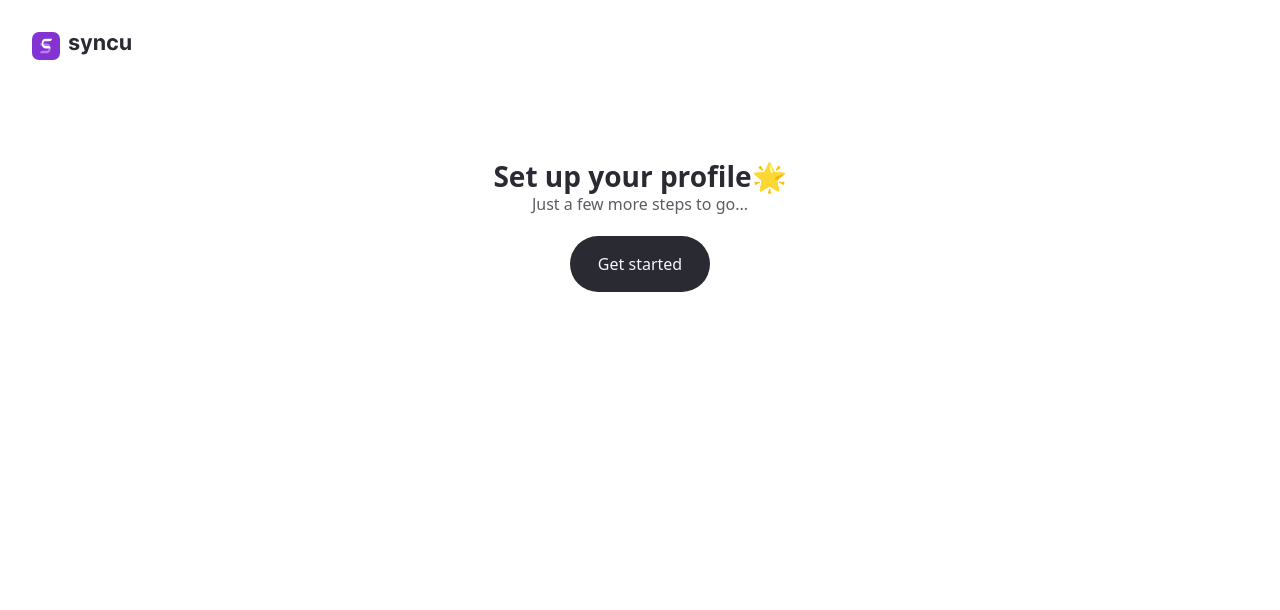
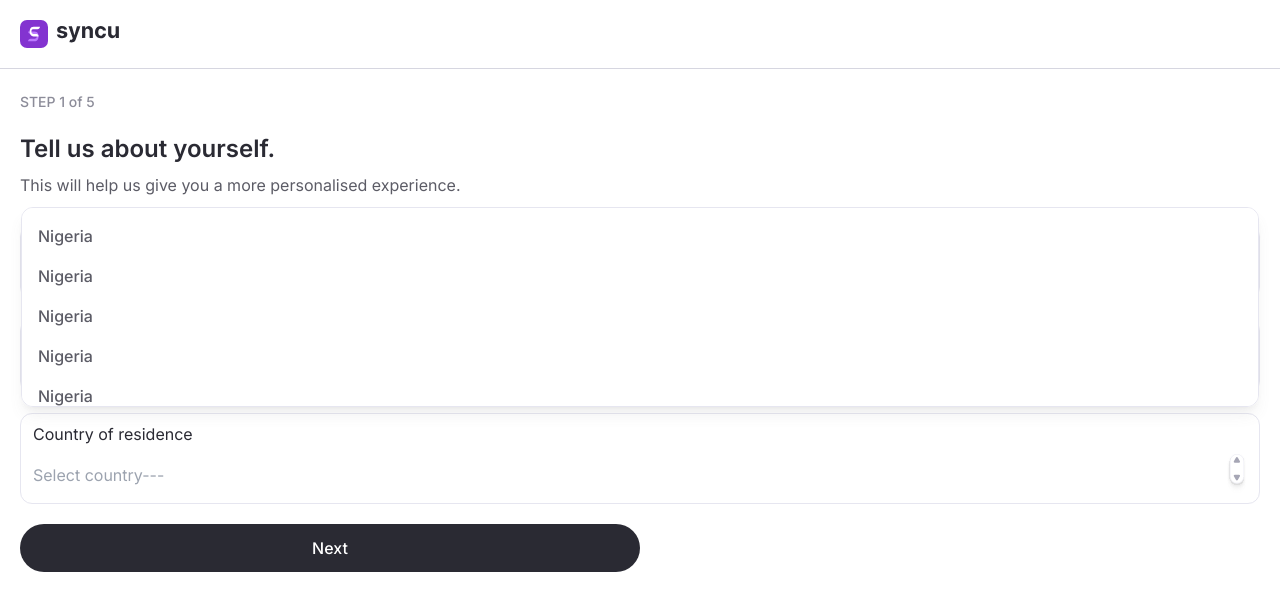
Before and after one commit to SyncYou/SyncU, a React (Vite) app: page /profile in a window 1280 px wide. Shown: the top 610 px of the page. Built offline with nearby package versions, Linux system fonts and the light colour scheme.

Commit message:
feat:step 2 done

```diff
--- a/package.json
+++ b/package.json
@@ -12,6 +12,7 @@
   "dependencies": {
     "react": "^18.3.1",
     "react-dom": "^18.3.1",
+    "react-icons": "^5.3.0",
     "react-router": "^7.0.1"
   },
   "devDependencies": {
--- a/src/App.tsx
+++ b/src/App.tsx
@@ -1,10 +1,10 @@
-import SetUpYourProfile from './components/Profile/Set-up-your-profile'
+import Step1 from './components/Profile/Step1'
 
 function App() {
 
   return (
     <>
-    <SetUpYourProfile/>
+    <Step1/>
     </>
   )
 }
--- /dev/null
+++ b/src/components/Profile/Step1.tsx
@@ -0,0 +1,59 @@
+import React from 'react'
+import Header from '../Reuseables/Header'
+import dropdown from '/scroll.svg'
+
+const Step1: React.FC = () => {
+  return (
+    <section>
+        <div className='border-b border-light'>
+            <Header/>
+        </div>
+
+        <div className='p-5'>
+            <small className='font-medium text-[14px] leading-5 text-[#8C8C99]'>STEP 1 of 5</small>
+            <div className='my-5'>
+                <h2 className='font-semibold text-[24px] leading-[32px] text-secondary'>Tell us about yourself.</h2>
+                <p className='text-gray leading-6 font-normal text-[16px] py-2'>This will help us give you a more personalised experience.</p>
+            </div>
+
+            <form className='space-y-5'>
+            <div className="border border-[#E6E6F0] rounded-xl py-2 px-3 flex flex-col gap-2 focus:border focus:border-primary focus:shadow focus:shadow-[#EDE4FA]">
+                <label className="text-secondary leading-6 text-[16px] font-normal" htmlFor="firstName">First name</label>
+                <input className="focus:outline-none" name="firstName" type="text" placeholder="John" />
+            </div>
+            <div className="border border-[#E6E6F0] rounded-xl py-2 px-3 flex flex-col gap-2 focus:border focus:border-primary focus:shadow focus:shadow-[#EDE4FA]">
+                <label className="text-secondary leading-6 text-[16px] font-normal" htmlFor="lastName">Last name</label>
+                <input className="focus:outline-none" name="lastName" type="text" placeholder="Doe" />
+            </div>
+
+            <div className="border border-[#E6E6F0] rounded-xl py-2 px-3 flex flex-col gap-2 focus:border focus:border-primary focus:shadow focus:shadow-[#EDE4FA] relative">
+                <label className="text-secondary leading-6 text-[16px] font-normal" htmlFor="country">Country of residence</label>
+                <div className='flex items-center justify-between'>
+                <input className="focus:outline-none" name="country" type="text" placeholder="Select country---" />
+                    <img src={dropdown} alt="drop down" />
+                </div>
+
+                <div className='absolute bottom-24 left-0 p-2 h-[200px] w-full overflow-auto bg-[#ffffff] rounded-xl border border-[#E6E6F0] shadow-lg shadow-[#6969691A] mx-auto'>
+                    {/* list of countries */}
+                    <div>
+                        <ul>
+                            {
+                                Array.from({length: 8}).map((_, idx) => (
+                                    <li key={idx} className='text-gray font-medium leading-6 text-[16px] p-2'>Nigeria</li>
+                                ))
+                            }
+                        </ul>
+                    </div>
+                </div>
+            </div>
+
+            <div>
+                <button className="text-[#ffffff] w-1/2 py-3 px-5 rounded-full text-center leading-6 font-medium bg-secondary">Next</button>
+            </div>
+            </form>
+        </div>
+    </section>
+  )
+}
+
+export default Step1
--- a/src/index.css
+++ b/src/index.css
@@ -1,15 +1,21 @@
+@import url("https://fonts.googleapis.com/css2?family=Inter:ital,opsz,wght@0,14..32,100..900;1,14..32,100..900&display=swap");
+
 @tailwind base;
 @tailwind components;
 @tailwind utilities;
 
-*{
+* {
   margin: 0;
   padding: 0;
   box-sizing: border-box;
 }
 
-.bg_overlay{
-    background-color: #1212123D;
+body {
+  font-family: "Inter", sans-serif;
+}
+
+.bg_overlay {
+  background-color: #1212123d;
   position: fixed;
   top: 0;
   left: 0;
```
Also changed, not shown: public/scroll.svg (added), 1 other file (tests, documents, lock files or other folders). Lines whose indentation alone changed are shown as unchanged.
